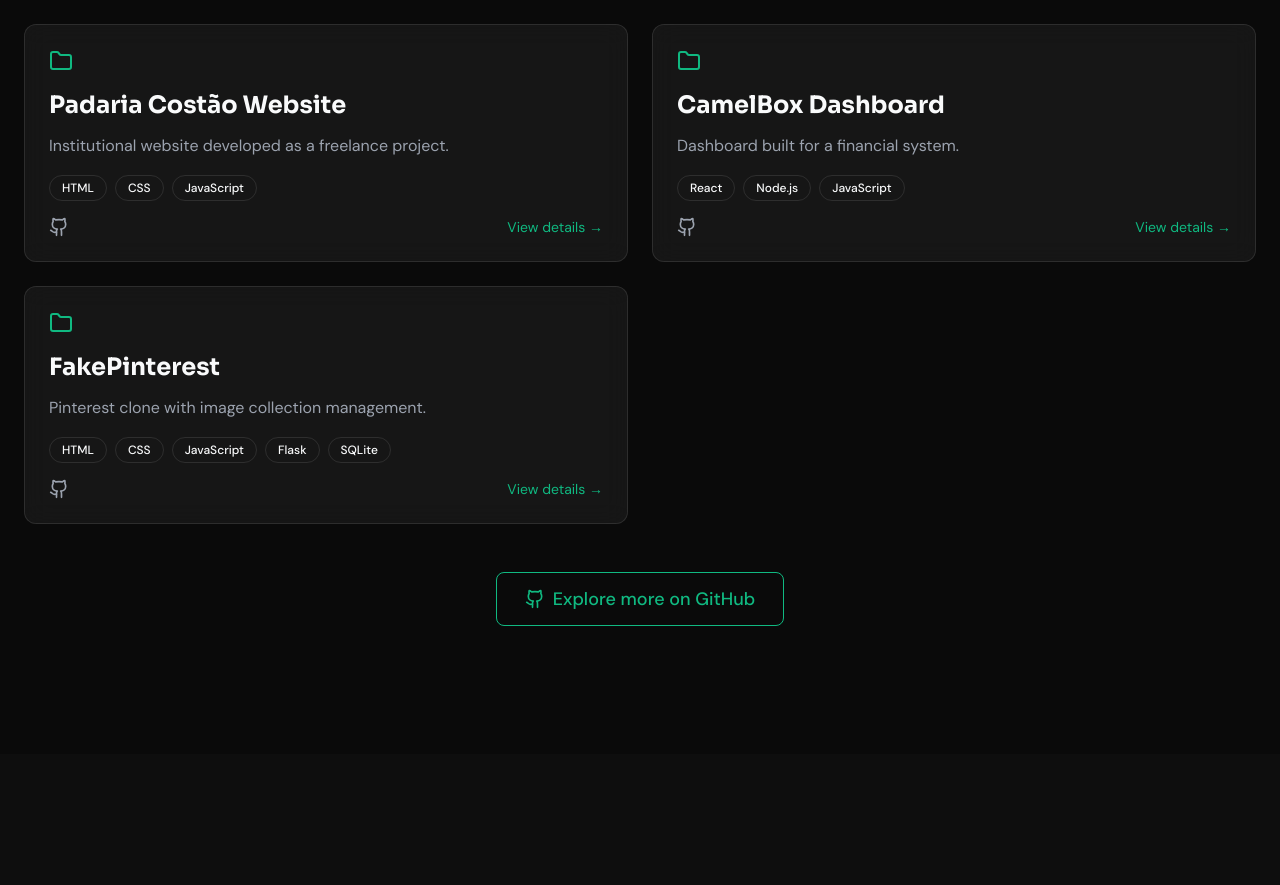
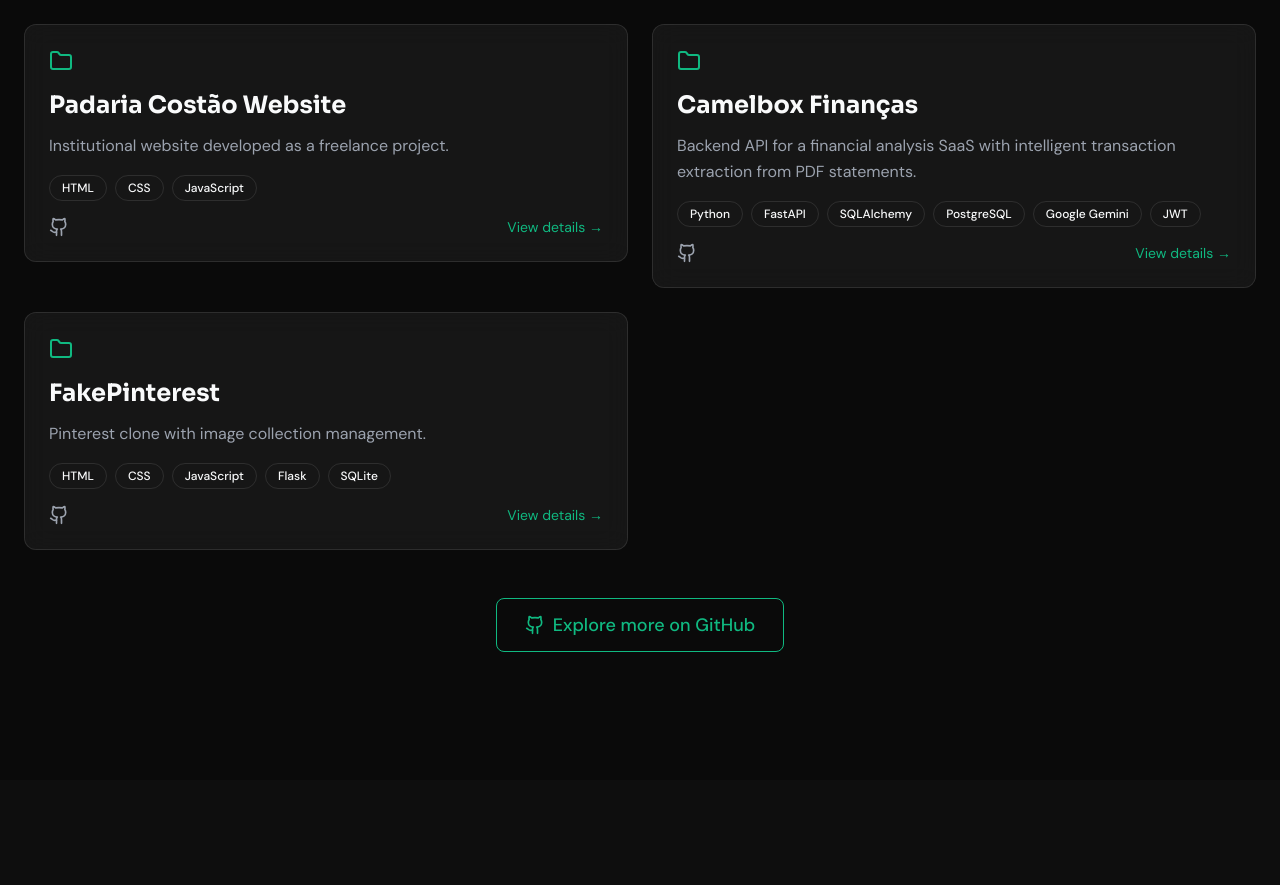
Before and after one commit to NasserCaixeta/CV-Nasser, a Next.js app: page /en in a window 1280 px wide. Shown: the part 3858-4743 px from the top of the page. Built offline with nearby package versions, Linux system fonts and the light colour scheme.

Commit message:
adding new project camelbox

```diff
--- a/src/i18n/dictionaries/en.ts
+++ b/src/i18n/dictionaries/en.ts
@@ -176,13 +176,14 @@ export const en = {
       githubUrl: "https://github.com/NasserCaixeta/ProjetoPadaria",
     },
     {
-      slug: "camelbox-dashboard",
-      title: "CamelBox Dashboard",
-      description: "Dashboard built for a financial system.",
+      slug: "camelbox-financas",
+      title: "Camelbox Finanças",
+      description:
+        "Backend API for a financial analysis SaaS with intelligent transaction extraction from PDF statements.",
       longDescription:
-        "Dashboard built with React for the CamelBox financial system.",
-      technologies: ["React", "Node.js", "JavaScript"],
-      githubUrl: "https://github.com/NasserCaixeta/pi4-frontend-CAMELBOX",
+        "Backend for Camelbox Finanças, a financial analysis SaaS that processes bank statements and credit card bills in PDF format, extracts transactions with Google Gemini, automatically categorizes expenses, and provides dashboard data for income, expenses, balance, period comparisons, and category breakdowns. The API includes JWT authentication, free usage limits, duplicate upload prevention, SQLAlchemy persistence, and Alembic migrations.",
+      technologies: ["Python", "FastAPI", "SQLAlchemy", "PostgreSQL", "Google Gemini", "JWT"],
+      githubUrl: "https://github.com/NasserCaixeta/PI4-Backend",
     },
     {
       slug: "fake-pinterest",
--- a/src/i18n/dictionaries/pt.ts
+++ b/src/i18n/dictionaries/pt.ts
@@ -177,13 +177,14 @@ export const pt = {
       githubUrl: "https://github.com/NasserCaixeta/ProjetoPadaria",
     },
     {
-      slug: "camelbox-dashboard",
-      title: "CamelBox Dashboard",
-      description: "Dashboard feito para um sistema financeiro.",
+      slug: "camelbox-financas",
+      title: "Camelbox Finanças",
+      description:
+        "API backend para um SaaS de análise financeira com extração inteligente de transações a partir de PDFs.",
       longDescription:
-        "Dashboard feito utilizando React para o sistema financeiro CamelBox.",
-      technologies: ["React", "Node.js", "JavaScript"],
-      githubUrl: "https://github.com/NasserCaixeta/pi4-frontend-CAMELBOX",
+        "Backend do Camelbox Finanças, um SaaS de análise financeira que processa extratos e faturas em PDF, extrai transações com auxílio do Google Gemini, categoriza despesas automaticamente e fornece dados para dashboards com receitas, despesas, saldo, comparativos por período e análise por categoria. A API inclui autenticação JWT, controle de uso gratuito, prevenção de uploads duplicados, persistência com SQLAlchemy e migrações com Alembic.",
+      technologies: ["Python", "FastAPI", "SQLAlchemy", "PostgreSQL", "Google Gemini", "JWT"],
+      githubUrl: "https://github.com/NasserCaixeta/PI4-Backend",
     },
     {
       slug: "fake-pinterest",
```
